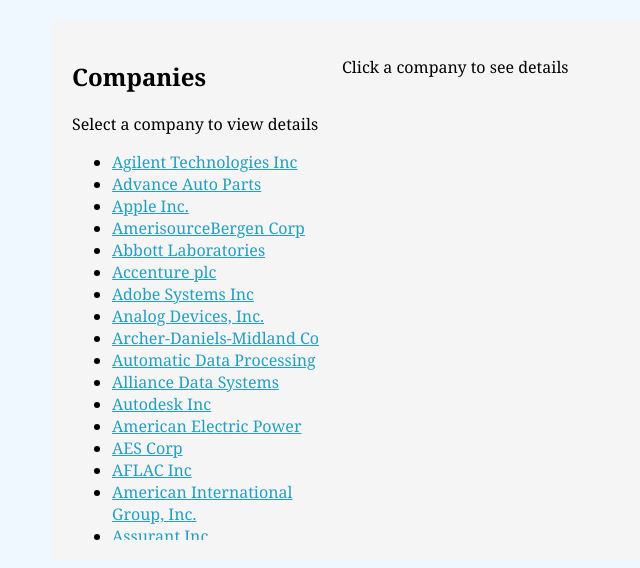
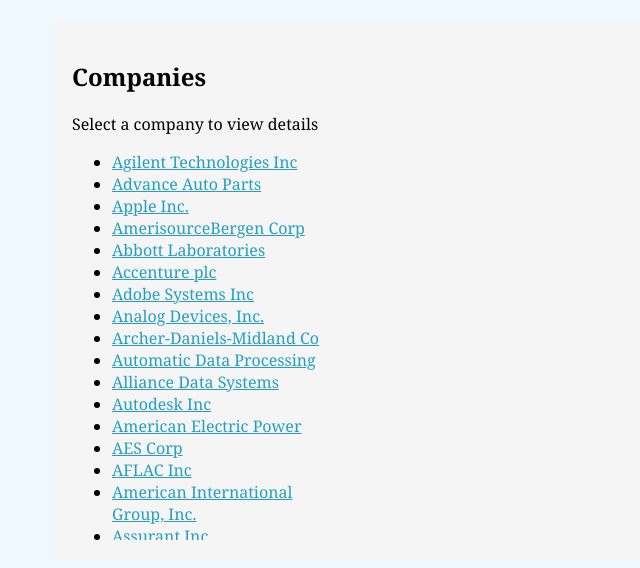
Before and after one commit to Sameerxh/Assignment1, a PHP site: page /companies.php in a window 1280 px wide. Shown: the part 130-698 px from the top of the page, without its empty margins (118-758 px from the left). Run offline with PHP 8.4, Linux system fonts and the light colour scheme; data comes from the database, SQL or seed files in the repository.

Commit message:
removed line 126 as it's duplicated

```diff
--- a/companies.php
+++ b/companies.php
@@ -123,9 +123,8 @@ $companies = $result->fetchAll(PDO::FETCH_ASSOC);
             }
 
             echo "</table>";
-         } else {
-            echo "<p>Click a company to see details</p>";
          }
+
 
         ?>
     </main>
```
